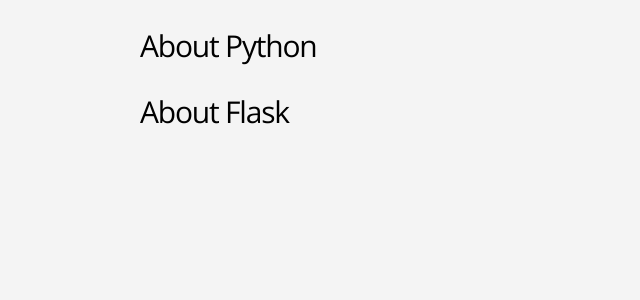
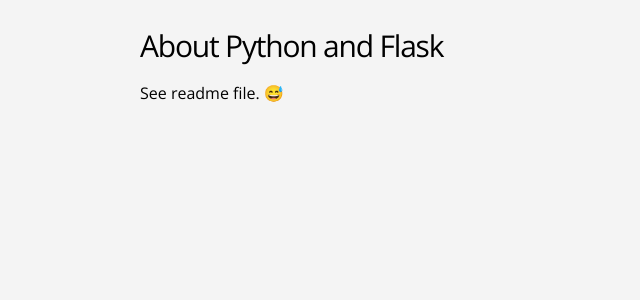
Before and after one commit to francheska-guzman/python-app, a Flask app: page /about in a window 1280 px wide. Shown: the part 50-350 px from the top of the page, without its empty margins (0-640 px from the left). Run offline with Flask 2, Linux system fonts and the light colour scheme.

Commit message:
Updating

```diff
--- a/templates/about.html
+++ b/templates/about.html
@@ -5,11 +5,8 @@
   <main class="about-section">
     <div class="container">
 
-    <h2>About Python</h2>
-    <p></p>
-
-    <h2>About Flask</h2>
-    <p></p>
+    <h2>About Python and Flask</h2>
+    <p>See readme file. 😅</p>
 
     </div>
   </main>
```
